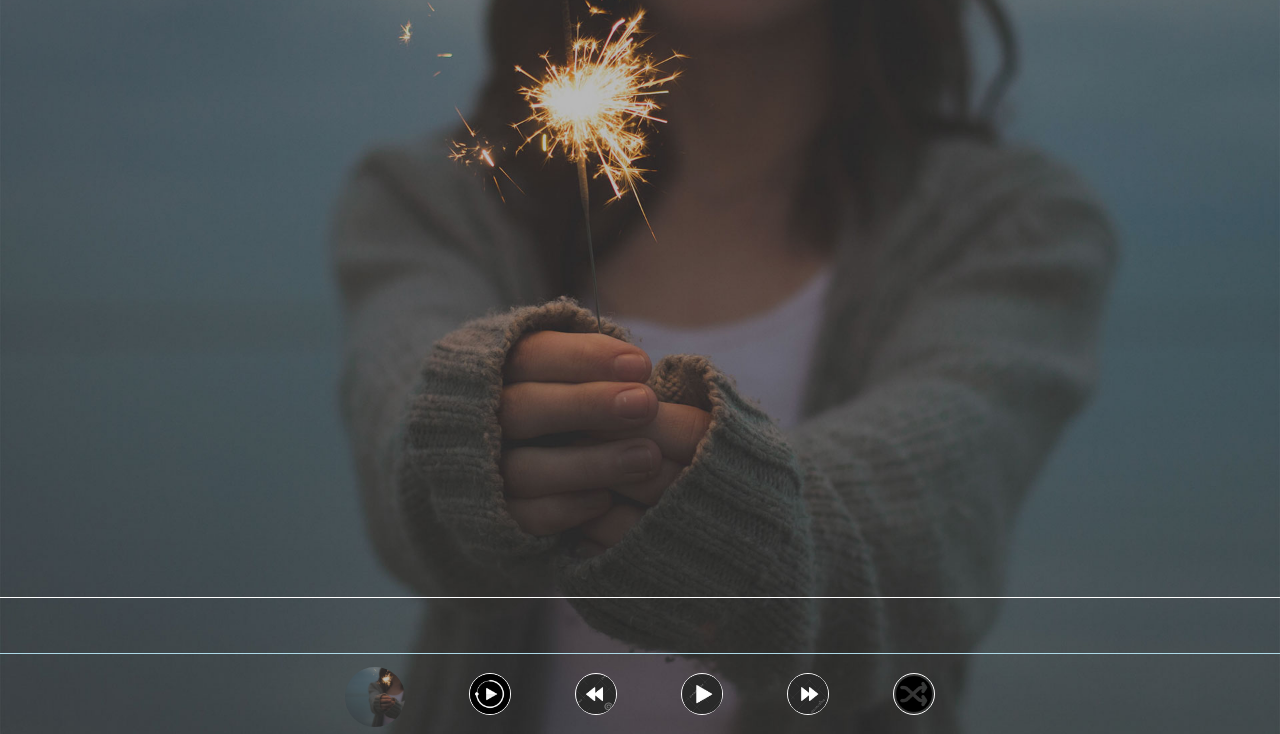
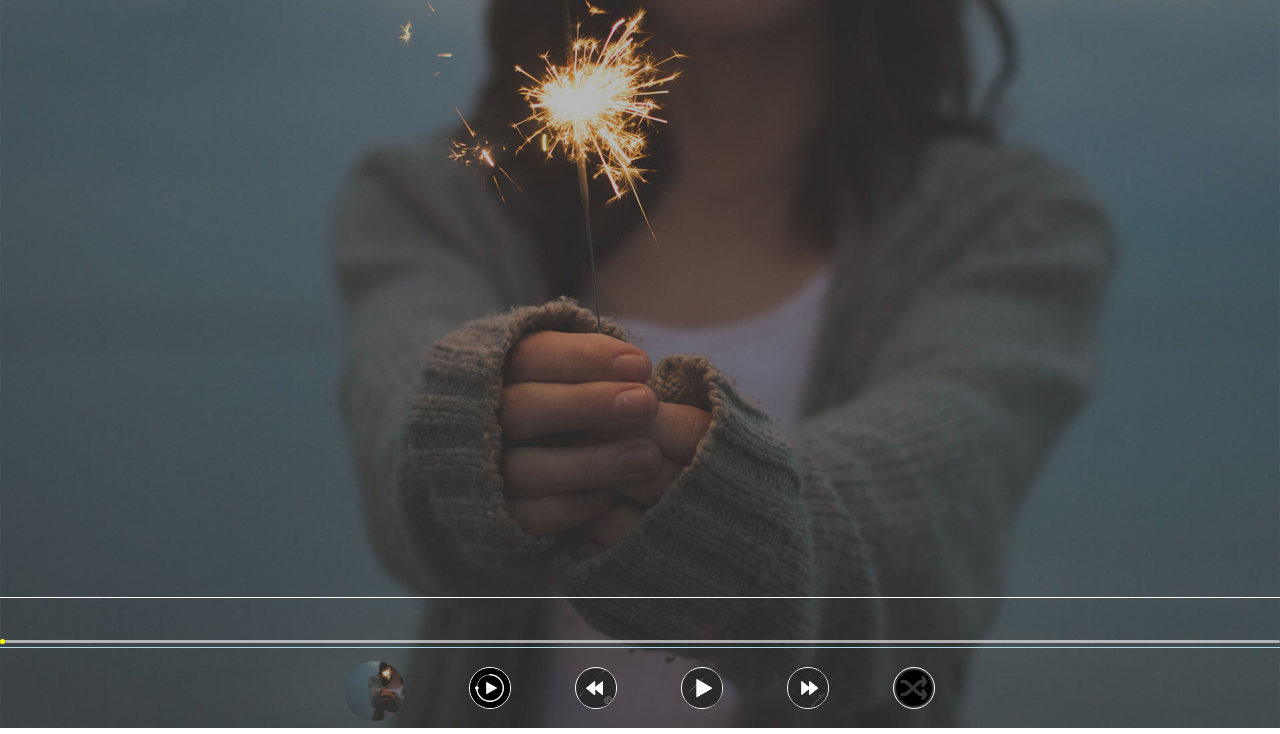
Before and after one commit to iamdevCs/final-master, a plain HTML site: page index.html in a window 1280 px wide. Shown: the part 74-808 px from the top of the page. Drawn offline with nearby package versions, Linux system fonts and the light colour scheme.

Commit message:
add progress bar

```diff
--- a/css/responsive.css
+++ b/css/responsive.css
@@ -67,7 +67,7 @@ html {
   .body-block {
     display: block;
     margin: 0px 0px 0px;
-    height: 76%;
+    height: 72%;
     width: auto;
     overflow: scroll;
   }
@@ -186,7 +186,7 @@ html {
   .body-block {
     display: block;
     margin: 0px 0px 0px;
-    height: 82%;
+    height: 79%;
     width: auto;
     overflow: scroll;
   }
@@ -309,7 +309,7 @@ html {
   .body-block {
     display: block;
     margin: 0px 0px 0px;
-    height: 82%;
+    height: 79%;
     width: auto;
     overflow: scroll;
   }
@@ -398,3 +398,39 @@ section.active {
 .current-section #isActive {
   background-color: yellow;
 }
+
+.progress {
+  width: 100vw;
+  margin: 0px 0px 0px;
+  padding: 0px 0px 0px;
+  background-color: lightblue;
+}
+
+input[type="range"] {
+  -webkit-appearance: none;
+  /* margin-right: 15px; */
+  height: 3px;
+  background: rgba(255, 255, 255, 0.6);
+  border-radius: 5px;
+  background-image: linear-gradient(yellow, yellow);
+  background-size: 0% 100%;
+  background-repeat: no-repeat;
+}
+
+input[type="range"]::-webkit-slider-thumb {
+  -webkit-appearance: none;
+  height: 5px;
+  width: 5px;
+  border-radius: 50%;
+  background: yellow;
+  cursor: ew-resize;
+  box-shadow: 0 0 2px 0 #555;
+  transition: background 0.3s ease-in-out;
+}
+
+input[type="range"]::-webkit-slider-runnable-track {
+  -webkit-appearance: none;
+  box-shadow: none;
+  border: none;
+  background: transparent;
+}
--- a/index.html
+++ b/index.html
@@ -45,6 +45,7 @@
         </section>
     </div>
     <!-- PLAYLIST FIXED -->
+    <input id="progress" class="progress" type="range" value="0" step="0.1" min="0" max="100">
     <div class="playlist">
         <div id="cd"></div>
         <div class="btn-control" id="btn-repeat">
```
